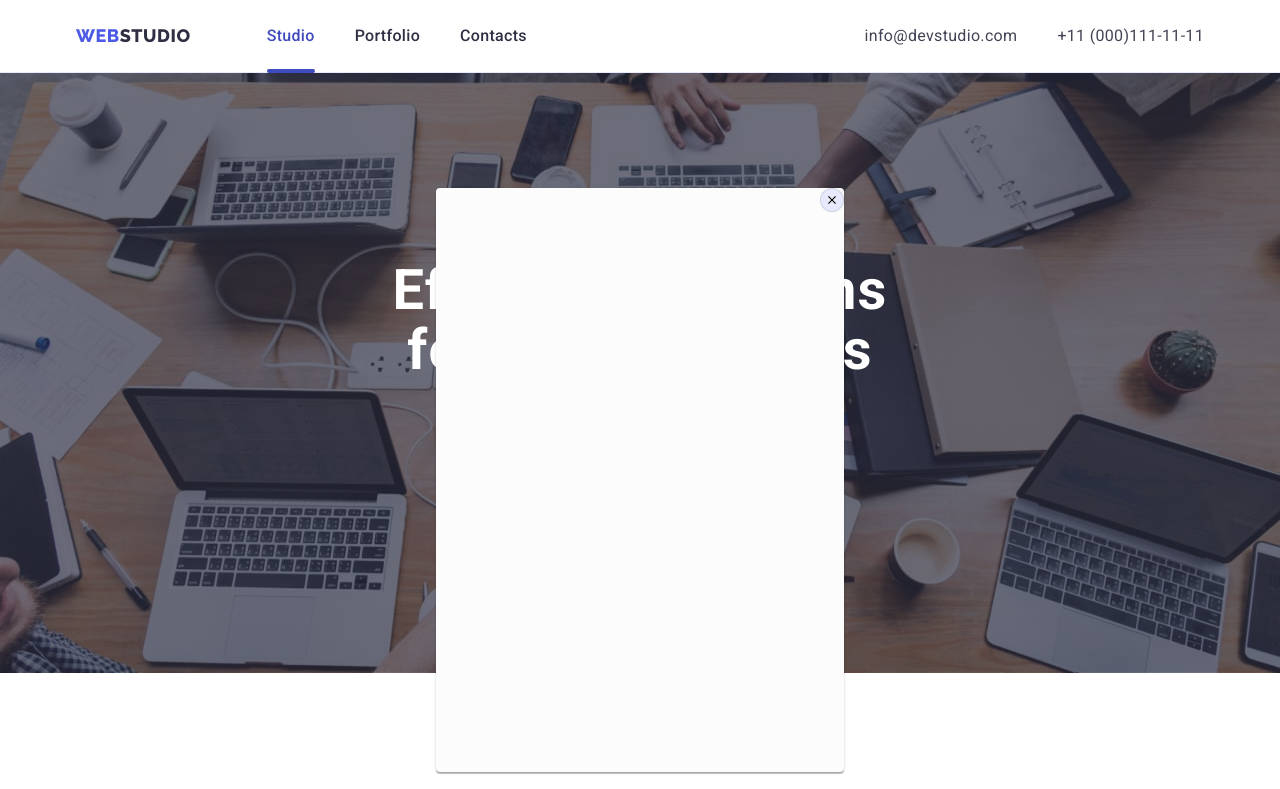
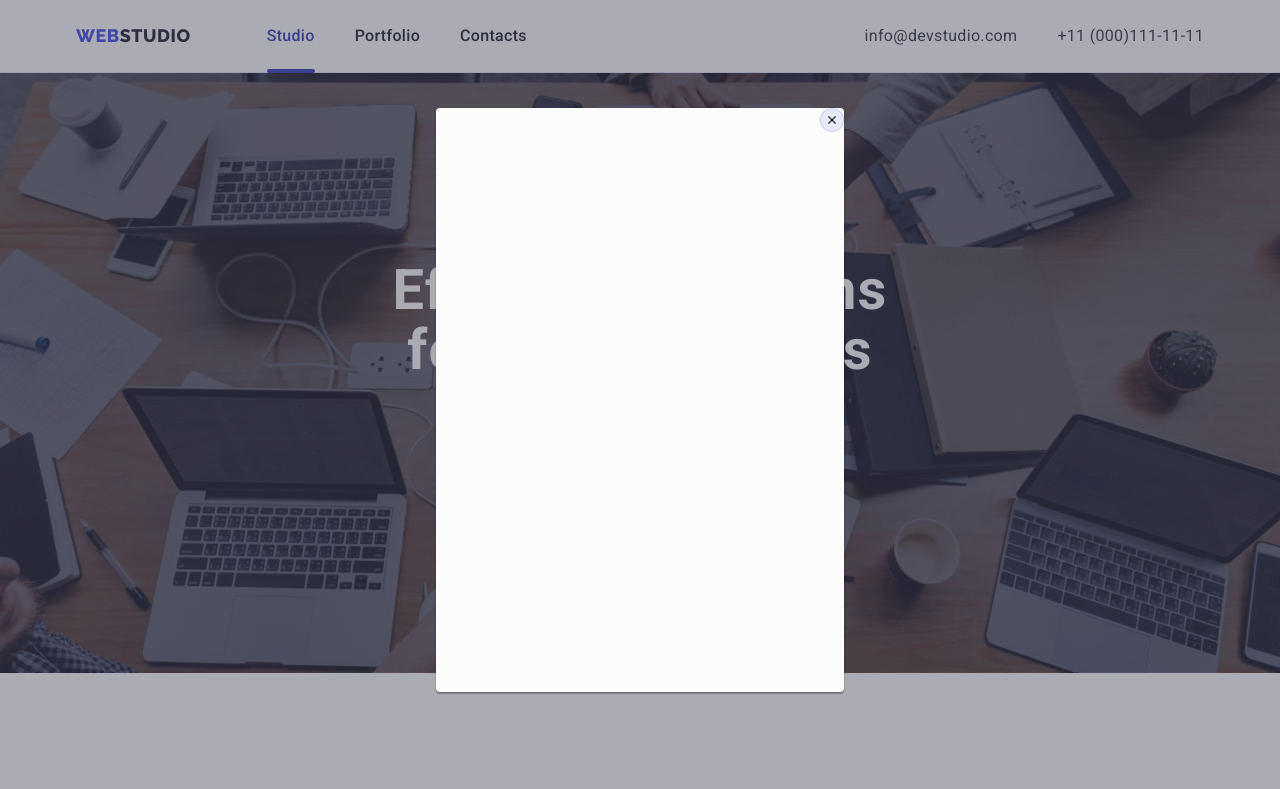
Before and after one commit to anastas786/goit-markup-hw-05, a plain HTML site: page index.html in a window 1280 px wide. Both pictures are taken after a click on the button "Order Service". Shown: the top 789 px of the page. Drawn offline with nearby package versions, Linux system fonts and the light colour scheme.

Commit message:
update hw day 1

```diff
--- a/css/styles.css
+++ b/css/styles.css
@@ -927,8 +927,9 @@ color: var(--main-txt-cl);
 
 .backdrop {
 position: fixed;
-top: 80px;
-/* left: 516px; */
+top: 0;
+left: 0;
+background: rgba(46, 47, 66, 0.4);
 width: 100%;
 height: 100%;
 }
```
